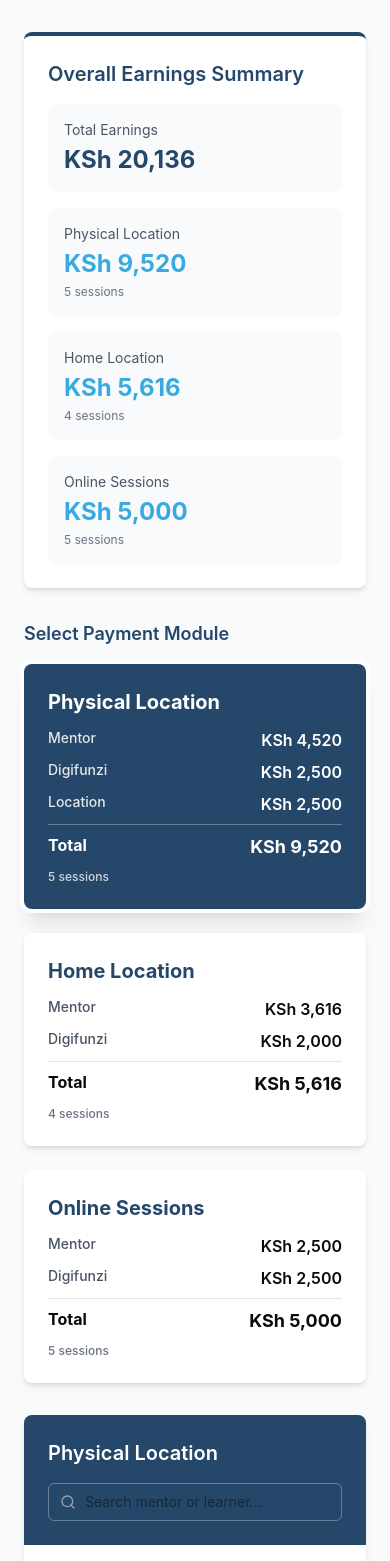
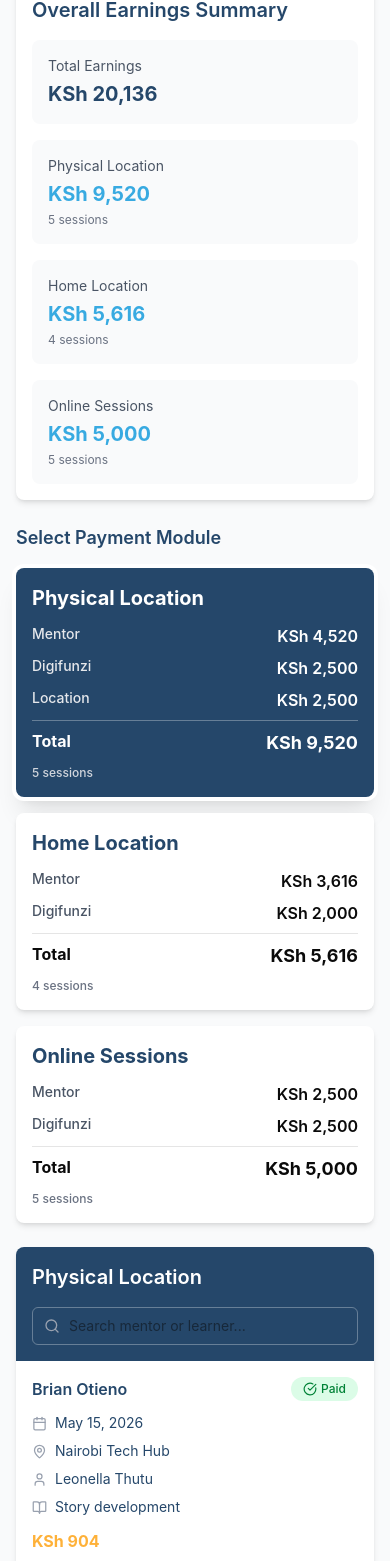
Before and after one commit to kkg-kevin/payment-tracking-location, a React (Vite) app: page / in a window 390 px wide. Shown: the part 152-1713 px from the top of the page. Built offline with nearby package versions, Linux system fonts and the light colour scheme.

Commit message:
responsiveness

```diff
--- a/src/app/App.tsx
+++ b/src/app/App.tsx
@@ -138,48 +138,48 @@ export default function App() {
   };
 
   return (
-    <div className="min-h-screen bg-gray-50 p-6">
-      <div className="max-w-7xl mx-auto">
+    <div className="w-full min-w-0 bg-gray-50 px-4 py-4 sm:px-6 lg:px-8">
+      <div className="w-full min-w-0 max-w-screen-2xl mx-auto">
         {/* Header */}
-        <div className="mb-8">
-          <h1 className="text-3xl font-bold mb-2" style={{ color: '#25476a' }}>Payment Tracking Dashboard</h1>
+        <div className="mb-6 sm:mb-8">
+          <h1 className="text-2xl sm:text-3xl font-bold mb-2" style={{ color: '#25476a' }}>Payment Tracking Dashboard</h1>
           <p className="text-gray-600">Track earnings across Physical, Home, and Online sessions</p>
         </div>
 
         {/* Dashboard Summary */}
-        <div className="bg-white rounded-lg shadow-md p-6 mb-8" style={{ borderTop: '4px solid #25476a' }}>
+        <div className="bg-white rounded-lg shadow-md p-4 sm:p-6 mb-6 sm:mb-8" style={{ borderTop: '4px solid #25476a' }}>
           <h2 className="text-xl font-semibold mb-4" style={{ color: '#25476a' }}>Overall Earnings Summary</h2>
-          <div className="grid grid-cols-1 md:grid-cols-4 gap-4">
+          <div className="grid grid-cols-1 sm:grid-cols-2 xl:grid-cols-4 gap-4">
             <div className="bg-gray-50 p-4 rounded-lg">
               <p className="text-sm text-gray-600 mb-1">Total Earnings</p>
-              <p className="text-2xl font-bold" style={{ color: '#25476a' }}>KSh {totalEarnings.toLocaleString()}</p>
+              <p className="text-xl sm:text-2xl font-bold" style={{ color: '#25476a' }}>KSh {totalEarnings.toLocaleString()}</p>
             </div>
             <div className="bg-gray-50 p-4 rounded-lg">
               <p className="text-sm text-gray-600 mb-1">Physical Location</p>
-              <p className="text-2xl font-bold" style={{ color: '#38aae1' }}>KSh {physicalEarnings.total.toLocaleString()}</p>
+              <p className="text-xl sm:text-2xl font-bold" style={{ color: '#38aae1' }}>KSh {physicalEarnings.total.toLocaleString()}</p>
               <p className="text-xs text-gray-500 mt-1">{physicalEarnings.sessionCount} sessions</p>
             </div>
             <div className="bg-gray-50 p-4 rounded-lg">
               <p className="text-sm text-gray-600 mb-1">Home Location</p>
-              <p className="text-2xl font-bold" style={{ color: '#38aae1' }}>KSh {homeEarnings.total.toLocaleString()}</p>
+              <p className="text-xl sm:text-2xl font-bold" style={{ color: '#38aae1' }}>KSh {homeEarnings.total.toLocaleString()}</p>
               <p className="text-xs text-gray-500 mt-1">{homeEarnings.sessionCount} sessions</p>
             </div>
             <div className="bg-gray-50 p-4 rounded-lg">
               <p className="text-sm text-gray-600 mb-1">Online Sessions</p>
-              <p className="text-2xl font-bold" style={{ color: '#38aae1' }}>KSh {onlineEarnings.total.toLocaleString()}</p>
+              <p className="text-xl sm:text-2xl font-bold" style={{ color: '#38aae1' }}>KSh {onlineEarnings.total.toLocaleString()}</p>
               <p className="text-xs text-gray-500 mt-1">{onlineEarnings.sessionCount} sessions</p>
             </div>
           </div>
         </div>
 
         {/* Module Cards */}
-        <div className="mb-8">
+        <div className="mb-6 sm:mb-8">
           <h2 className="text-lg font-semibold mb-4" style={{ color: '#25476a' }}>Select Payment Module</h2>
-          <div className="grid grid-cols-1 md:grid-cols-3 gap-6">
+          <div className="grid grid-cols-1 md:grid-cols-2 xl:grid-cols-3 gap-4 lg:gap-6">
             {/* Physical Location Card */}
             <button
               onClick={() => setSelectedModule('physical')}
-              className={`p-6 rounded-lg text-left transition-all ${
+              className={`p-4 sm:p-6 rounded-lg text-left transition-all ${
                 selectedModule === 'physical'
                   ? 'shadow-xl ring-2 ring-offset-2'
                   : 'bg-white shadow-md hover:shadow-lg'
@@ -215,7 +215,7 @@ export default function App() {
             {/* Home Location Card */}
             <button
               onClick={() => setSelectedModule('home')}
-              className={`p-6 rounded-lg text-left transition-all ${
+              className={`p-4 sm:p-6 rounded-lg text-left transition-all ${
                 selectedModule === 'home'
                   ? 'shadow-xl ring-2 ring-offset-2'
                   : 'bg-white shadow-md hover:shadow-lg'
@@ -247,7 +247,7 @@ export default function App() {
             {/* Online Sessions Card */}
             <button
               onClick={() => setSelectedModule('online')}
-              className={`p-6 rounded-lg text-left transition-all ${
+              className={`p-4 sm:p-6 rounded-lg text-left transition-all ${
                 selectedModule === 'online'
                   ? 'shadow-xl ring-2 ring-offset-2'
                   : 'bg-white shadow-md hover:shadow-lg'
@@ -279,12 +279,12 @@ export default function App() {
         </div>
 
         {/* Session Details Table */}
-        <div className="bg-white rounded-lg shadow-md overflow-hidden">
-          <div className="p-6 flex flex-col gap-4 md:flex-row md:items-center md:justify-between" style={{ backgroundColor: '#25476a' }}>
+        <div className="bg-white rounded-lg shadow-md overflow-hidden min-w-0">
+          <div className="p-4 sm:p-6 flex flex-col gap-4 lg:flex-row lg:items-center lg:justify-between" style={{ backgroundColor: '#25476a' }}>
             <h2 className="text-xl font-semibold text-white">
               {selectedModule === 'physical' ? 'Physical Location' : selectedModule === 'home' ? 'Home Locations' : 'Online Sessions'}
             </h2>
-            <div className="relative w-full md:w-80">
+            <div className="relative w-full lg:w-80">
               <Search className="absolute left-3 top-1/2 transform -translate-y-1/2 text-gray-400" size={16} />
               <input
                 type="text"
@@ -297,7 +297,59 @@ export default function App() {
           </div>
 
           {filteredSessions.length > 0 ? (
-            <div className="overflow-x-auto">
+            <>
+            <div className="block md:hidden divide-y divide-gray-200">
+              {filteredSessions.map((session) => (
+                <div key={session.id} className="p-4">
+                  <div className="flex items-start justify-between gap-3">
+                    <button
+                      type="button"
+                      onClick={() => setSelectedMentor(session.mentor)}
+                      className="text-left font-semibold hover:underline focus:outline-none focus:ring-2 focus:ring-offset-2 rounded-sm"
+                      style={{ color: '#25476a' }}
+                      aria-label={`View details for ${session.mentor}`}
+                    >
+                      {session.mentor}
+                    </button>
+                    {session.status === 'paid' ? (
+                      <span className="inline-flex shrink-0 items-center gap-1 px-3 py-1 rounded-full text-xs font-medium bg-green-100 text-green-700">
+                        <CheckCircle size={14} />
+                        Paid
+                      </span>
+                    ) : (
+                      <span className="inline-flex shrink-0 items-center gap-1 px-3 py-1 rounded-full text-xs font-medium bg-orange-100 text-orange-700">
+                        <Clock size={14} />
+                        Pending
+                      </span>
+                    )}
+                  </div>
+                  <div className="mt-3 grid gap-2 text-sm" style={{ color: '#25476a' }}>
+                    <div className="flex items-center gap-2">
+                      <Calendar size={15} className="text-gray-400" />
+                      <span>{format(new Date(session.date), 'MMM dd, yyyy')}</span>
+                    </div>
+                    {selectedModule === 'physical' && (
+                      <div className="flex items-center gap-2">
+                        <MapPin size={15} className="text-gray-400" />
+                        <span>{session.location}</span>
+                      </div>
+                    )}
+                    <div className="flex items-center gap-2">
+                      <User size={15} className="text-gray-400" />
+                      <span>{session.learner}</span>
+                    </div>
+                    <div className="flex items-center gap-2">
+                      <BookOpen size={15} className="text-gray-400" />
+                      <span>{session.description}</span>
+                    </div>
+                  </div>
+                  <p className="mt-3 font-bold" style={{ color: '#feb139' }}>
+                    KSh {getMentorSessionEarnings(selectedModule).toLocaleString()}
+                  </p>
+                </div>
+              ))}
+            </div>
+            <div className="hidden md:block overflow-x-auto">
               <table className="w-full">
                 <thead style={{ backgroundColor: '#ffffff' }}>
                   <tr className="border-b border-gray-200">
@@ -392,8 +444,9 @@ export default function App() {
                 </tbody>
               </table>
             </div>
+            </>
           ) : (
-            <div className="p-12 text-center">
+            <div className="p-8 sm:p-12 text-center">
               <p className="text-gray-500">No sessions found matching your search criteria.</p>
             </div>
           )}
@@ -404,15 +457,15 @@ export default function App() {
         <Dialog.Root open={selectedMentor !== null} onOpenChange={(open) => !open && setSelectedMentor(null)}>
           <Dialog.Portal>
             <Dialog.Overlay className="fixed inset-0 z-40 bg-black/50 backdrop-blur-sm" />
-            <Dialog.Content className="fixed top-1/2 left-1/2 z-50 transform -translate-x-1/2 -translate-y-1/2 bg-white rounded-lg shadow-xl max-w-4xl w-[calc(100vw-2rem)] max-h-[90vh] overflow-hidden">
+            <Dialog.Content className="fixed top-1/2 left-1/2 z-50 transform -translate-x-1/2 -translate-y-1/2 bg-white rounded-lg shadow-xl max-w-4xl w-[calc(100vw-1rem)] sm:w-[calc(100vw-2rem)] max-h-[90vh] overflow-hidden">
               {selectedMentor && (() => {
                 const mentorDetails = getMentorDetails(selectedMentor);
                 return (
                   <>
                     {/* Modal Header */}
-                    <div className="p-6 flex justify-between items-center" style={{ backgroundColor: '#25476a' }}>
+                    <div className="p-4 sm:p-6 flex justify-between items-start gap-4" style={{ backgroundColor: '#25476a' }}>
                       <div>
-                        <Dialog.Title className="text-2xl font-bold text-white">
+                        <Dialog.Title className="text-xl sm:text-2xl font-bold text-white">
                           {mentorDetails.name}
                         </Dialog.Title>
                         <Dialog.Description className="text-gray-200 mt-1">
@@ -425,9 +478,9 @@ export default function App() {
                     </div>
 
                     {/* Modal Body */}
-                    <div className="p-6 overflow-y-auto max-h-[calc(90vh-120px)]">
+                    <div className="p-4 sm:p-6 overflow-y-auto max-h-[calc(90vh-120px)]">
                       {/* Summary Cards */}
-                      <div className="grid grid-cols-1 md:grid-cols-4 gap-4 mb-6">
+                      <div className="grid grid-cols-1 sm:grid-cols-2 xl:grid-cols-4 gap-4 mb-6">
                         <div className="p-4 rounded-lg" style={{ backgroundColor: '#f0f4f8' }}>
                           <p className="text-sm text-gray-600 mb-1">Total Sessions</p>
                           <p className="text-2xl font-bold" style={{ color: '#25476a' }}>{mentorDetails.totalSessions}</p>
@@ -471,7 +524,7 @@ export default function App() {
                       {/* All Sessions List */}
                       <div>
                         <h3 className="text-lg font-semibold mb-3" style={{ color: '#25476a' }}>All Sessions</h3>
-                        <div className="border border-gray-200 rounded-lg overflow-hidden">
+                        <div className="border border-gray-200 rounded-lg overflow-x-auto">
                           <table className="w-full">
                             <thead style={{ backgroundColor: '#f8fafc' }}>
                               <tr>
```
